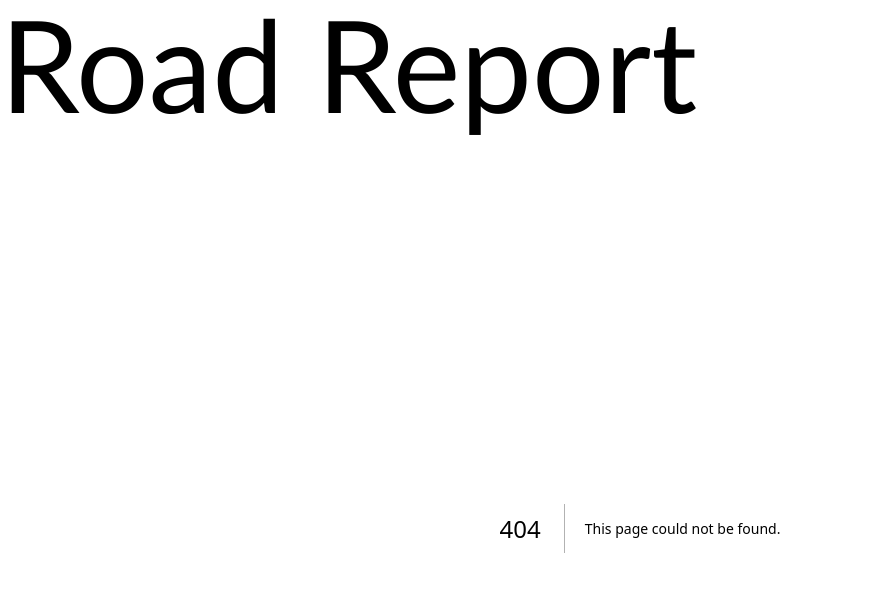
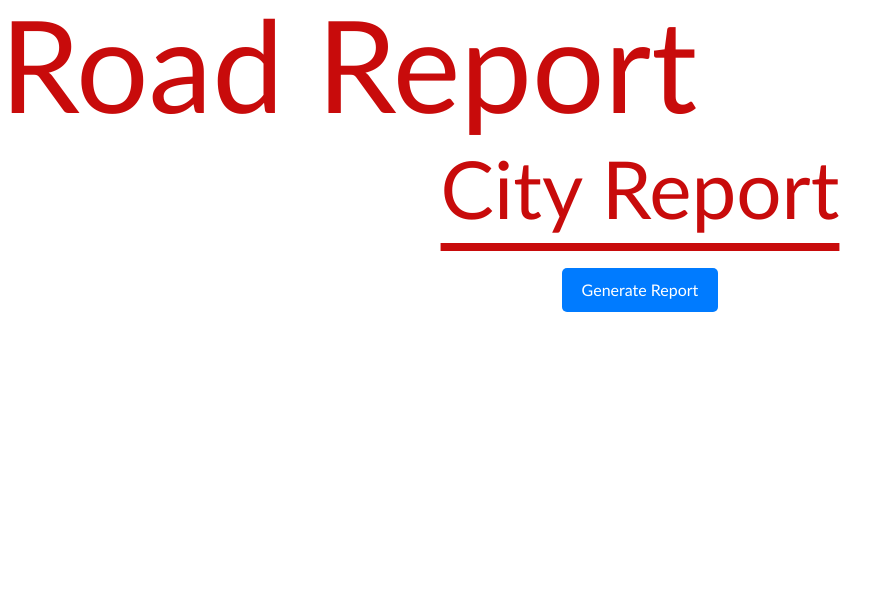
Before and after one commit to rywinp/pothole, a Next.js app in the folder front/: page /report in a window 1280 px wide. Before the commit this address had no page. Shown: the top 592 px of the page, without its empty margins (0-892 px from the left). Built offline with nearby package versions, Linux system fonts and the light colour scheme.

Commit message:
Button to generate report

```diff
--- a/front/src/app/edmund/page.tsx
+++ /dev/null
@@ -1,7 +0,0 @@
-function Edmund() {
-    return (
-        <h1>Hi I'm Edmung</h1>
-    )
-}
-
-export default Edmund;
--- /dev/null
+++ b/front/src/app/report/page.tsx
@@ -0,0 +1,45 @@
+'use client'
+
+import { useState } from 'react';
+import './styles.css'; // Adjust the path as necessary
+
+function Report() {
+    const [isGenerating, setIsGenerating] = useState(false);
+
+    const handleGenerateReport = () => {
+        setIsGenerating(true);
+        //Here you would add the logic to generate the report
+        //Right now its only simulating a delay
+        setTimeout(() => {
+            setIsGenerating(false);
+            alert('Report generated!'); //popup when delay is done
+
+        }, 2000);// delay of 2000 milliseconds/2 Seconds
+    };
+
+    return (
+        <div>  {/* Added this wrapper div */}
+            <h1 className="title">City Report</h1>
+            <div style={{ textAlign: 'center', marginTop: '20px' }}>
+                <button
+                    onClick={handleGenerateReport}
+                    disabled={isGenerating}
+                    //Design of the button
+                    style={{
+                        padding: '10px 20px',
+                        fontSize: '1rem',
+                        backgroundColor: isGenerating ? '#cccccc' : '#007bff',
+                        color: 'white',
+                        border: 'none',
+                        borderRadius: '5px',
+                        cursor: isGenerating ? 'not-allowed' : 'pointer'
+                    }}
+                >
+                    {isGenerating ? 'Generating...' : 'Generate Report'}
+                </button>
+            </div>
+        </div>
+    );
+}
+
+export default Report;
--- /dev/null
+++ b/front/src/app/report/styles.css
@@ -0,0 +1,6 @@
+.title {
+    font-size: 5.0rem;
+    text-align: center;
+    text-decoration: underline;
+    text-underline-offset: 0.3em;
+}
```
Also changed, not shown: front/package.json (+6 -6 lines), 1 other file (tests, documents, lock files or other folders).
